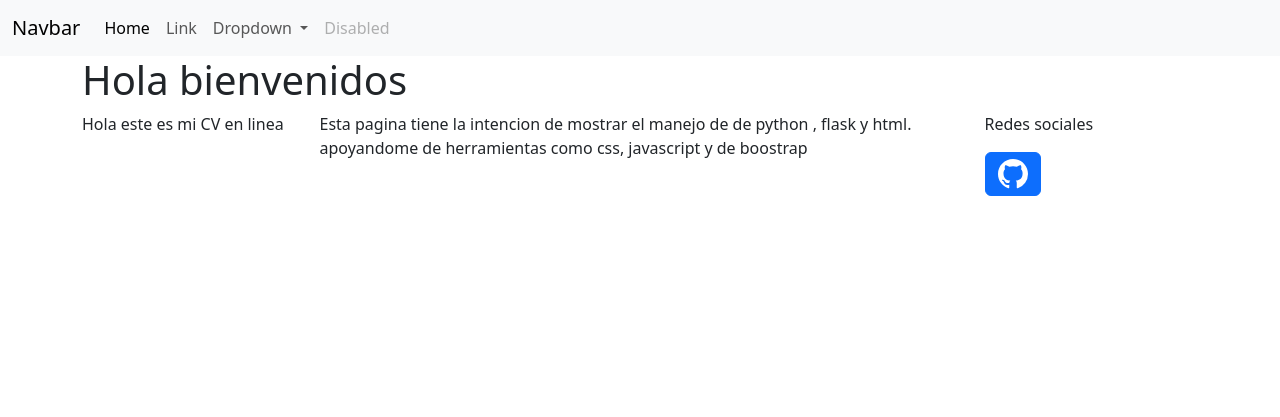
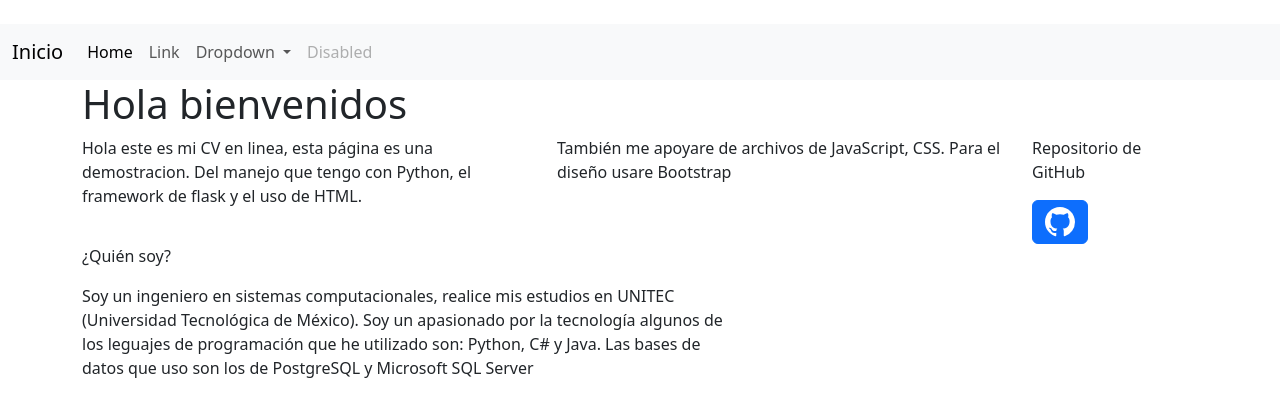
Before and after one commit to Mixcoatl120/CV_en_linea, a Python web app: template CV/templates/cv.html in a window 1280 px wide. Shown: the top 417 px of the page. Run offline with Jinja, Linux system fonts and the light colour scheme; the template is opened without the code that fills it, so the values that code supplies are empty.

Commit message:
01/04/2024
Descripción de proyecto

```diff
--- a/CV/templates/cv.html
+++ b/CV/templates/cv.html
@@ -6,20 +6,37 @@
 <div class="container">
     <h1 class="">Hola bienvenidos</h1>
     <div class="row">
-        <div class="col">
-            <p>Hola este es mi CV en linea</p>
+        <div class="col-5">
+            <p>Hola este es mi CV en linea, esta página es una demostracion.
+               Del manejo que tengo con Python, el framework de flask y el uso de HTML.
+            </p>
         </div>
-        <div class="col-7">
-            <p>Esta pagina tiene la intencion de mostrar el manejo de de python , flask y html.
-            apoyandome de herramientas como css, javascript y de boostrap</p>
+        <div class="col-5">
+            <p>
+                También me apoyare de archivos de JavaScript, CSS.
+                Para el diseño usare Bootstrap
+            </p>
         </div>
         <div class="col">
-            <p>Redes sociales</p>
-            <a class="btn btn-primary" href="https://github.com/Mixcoatl120">
-                <svg xmlns="http://www.w3.org/2000/svg" width="30" height="30" fill="currentColor" class="bi bi-github" viewBox="0 0 16 16">
-                    <path d="M8 0C3.58 0 0 3.58 0 8c0 3.54 2.29 6.53 5.47 7.59.4.07.55-.17.55-.38 0-.19-.01-.82-.01-1.49-2.01.37-2.53-.49-2.69-.94-.09-.23-.48-.94-.82-1.13-.28-.15-.68-.52-.01-.53.63-.01 1.08.58 1.23.82.72 1.21 1.87.87 2.33.66.07-.52.28-.87.51-1.07-1.78-.2-3.64-.89-3.64-3.95 0-.87.31-1.59.82-2.15-.08-.2-.36-1.02.08-2.12 0 0 .67-.21 2.2.82.64-.18 1.32-.27 2-.27s1.36.09 2 .27c1.53-1.04 2.2-.82 2.2-.82.44 1.1.16 1.92.08 2.12.51.56.82 1.27.82 2.15 0 3.07-1.87 3.75-3.65 3.95.29.25.54.73.54 1.48 0 1.07-.01 1.93-.01 2.2 0 .21.15.46.55.38A8.01 8.01 0 0 0 16 8c0-4.42-3.58-8-8-8" />
-                </svg>
-            </a>
+            <div class="roudend float-end">
+                <p>Repositorio de GitHub</p>
+                <a class="btn btn-primary" href="https://github.com/Mixcoatl120">
+                    <svg xmlns="http://www.w3.org/2000/svg" width="30" height="30" fill="currentColor" class="bi bi-github" viewBox="0 0 16 16">
+                        <path d="M8 0C3.58 0 0 3.58 0 8c0 3.54 2.29 6.53 5.47 7.59.4.07.55-.17.55-.38 0-.19-.01-.82-.01-1.49-2.01.37-2.53-.49-2.69-.94-.09-.23-.48-.94-.82-1.13-.28-.15-.68-.52-.01-.53.63-.01 1.08.58 1.23.82.72 1.21 1.87.87 2.33.66.07-.52.28-.87.51-1.07-1.78-.2-3.64-.89-3.64-3.95 0-.87.31-1.59.82-2.15-.08-.2-.36-1.02.08-2.12 0 0 .67-.21 2.2.82.64-.18 1.32-.27 2-.27s1.36.09 2 .27c1.53-1.04 2.2-.82 2.2-.82.44 1.1.16 1.92.08 2.12.51.56.82 1.27.82 2.15 0 3.07-1.87 3.75-3.65 3.95.29.25.54.73.54 1.48 0 1.07-.01 1.93-.01 2.2 0 .21.15.46.55.38A8.01 8.01 0 0 0 16 8c0-4.42-3.58-8-8-8" />
+                    </svg>
+                </a>
+            </div>
+
+        </div>
+    </div>
+    <div class="row">
+        <div class="col-7">
+            <p>¿Quién soy?</p>
+            <p>
+                Soy un ingeniero en sistemas computacionales, realice mis estudios en UNITEC (Universidad Tecnológica de México).
+                Soy un apasionado por la tecnología algunos de los leguajes de programación que he utilizado son: Python, C# y Java.
+                Las bases de datos que uso son los de PostgreSQL y Microsoft SQL Server
+            </p>
         </div>
     </div>
 </div>
--- a/templates/Inicio.html
+++ b/templates/Inicio.html
@@ -11,7 +11,7 @@
 <body>
     <nav class="navbar navbar-expand-lg bg-body-tertiary">
         <div class="container-fluid">
-            <a class="navbar-brand" href="#">Navbar</a>
+            <a class="navbar-brand" href="{{url_for('cv.CV')}}">Inicio</a>
             <button class="navbar-toggler" type="button" data-bs-toggle="collapse" data-bs-target="#navbarSupportedContent" aria-controls="navbarSupportedContent" aria-expanded="false" aria-label="Toggle navigation">
                 <span class="navbar-toggler-icon"></span>
             </button>
```
Also changed, not shown: CV/cv_routes.py (line endings or trailing spaces), app.py (line endings or trailing spaces).
